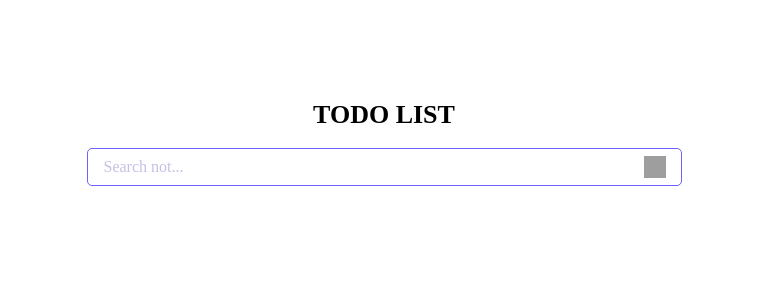
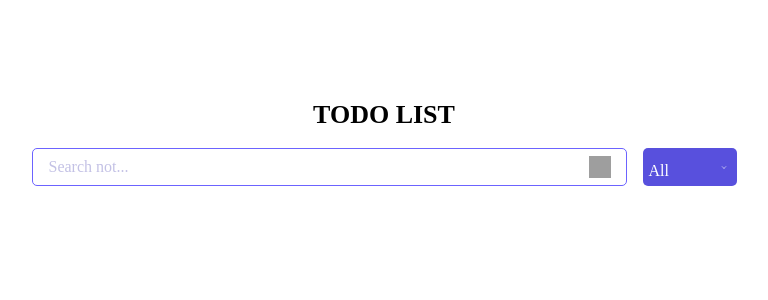
Before and after one commit to TatyanaFilippova/todo-list, a React (Create React App) app: page / in a window 1280 px wide. Shown: the top 300 px of the page, without its empty margins (256-1024 px from the left). Built offline with nearby package versions, Linux system fonts and the light colour scheme; grey boxes are pictures that could not be loaded.

Commit message:
TODO - реализовала компонент раскрывашки фильтра

```diff
--- a/src/App.tsx
+++ b/src/App.tsx
@@ -1,13 +1,19 @@
 import React from 'react';
-import {Wrapper, Title} from './AppStyled'
+import {Wrapper, Title, Shell} from './AppStyled'
 import Search from "./components/Search/Search";
+import SelectFilter from "./components/SelectFilter/SelectFilter";
+import SelectInputList from "./components/SelectFilter/SelectInputList/SelectInputList";
 
 
 function App() {
   return (
     <Wrapper >
         <Title>TODO LIST</Title>
-      <Search/>
+        <Shell>
+            <Search/>
+            <SelectFilter/>
+        </Shell>
+
     </Wrapper>
   );
 }
--- a/src/AppStyled.ts
+++ b/src/AppStyled.ts
@@ -13,3 +13,8 @@ export const Title = styled.div`
     margin-bottom: 18px;
     font-weight: 700;
 `
+
+export const Shell = styled.div`
+    display: flex;
+
+`
--- /dev/null
+++ b/src/components/SelectFilter/SelectFilter.tsx
@@ -0,0 +1,28 @@
+import { ButtonSelect, IconSelect, Wrapper } from "./styled";
+import iconSelect from "./assets/chevron-top.svg";
+import SelectInputList from "./SelectInputList/SelectInputList";
+import React, { useState } from "react";
+import { TitleList } from "./SelectInputList/styled";
+
+const SelectFilter = () => {
+  const [isOpen, setIsOpen] = useState(false);
+  const [isTitle, setIsTitle] = useState("All");
+  return (
+    <Wrapper>
+      <ButtonSelect onClick={() => setIsOpen(!isOpen)}>
+        {!isOpen && <TitleList isTitle={isTitle}>{isTitle}</TitleList>}
+        <IconSelect src={iconSelect} />
+      </ButtonSelect>
+      {isOpen && (
+        <SelectInputList
+          isActive={isOpen}
+          setIsActive={setIsOpen}
+          isTitle={isTitle}
+          setIsTitle={setIsTitle}
+        />
+      )}
+    </Wrapper>
+  );
+};
+
+export default SelectFilter;
--- /dev/null
+++ b/src/components/SelectFilter/SelectInputList/SelectInputList.tsx
@@ -0,0 +1,43 @@
+import { TitleList, Wrapper } from "./styled";
+
+interface SelectInputListProps {
+  isActive: boolean;
+  setIsActive: (isOpen: boolean) => void;
+
+  isTitle: string;
+  setIsTitle: (isTitle: string) => void;
+}
+
+const SelectInputList = ({
+  isActive,
+  setIsActive,
+  setIsTitle,
+}: SelectInputListProps) => {
+  return (
+    <Wrapper onClick={() => setIsActive(!isActive)}>
+      <TitleList
+        onClick={() => {
+          setIsTitle("All");
+        }}
+      >
+        All
+      </TitleList>
+      <TitleList
+        onClick={() => {
+          setIsTitle("Complete");
+        }}
+      >
+        Complete
+      </TitleList>
+      <TitleList
+        onClick={() => {
+          setIsTitle("Incomplete");
+        }}
+      >
+        Incomplete
+      </TitleList>
+    </Wrapper>
+  );
+};
+
+export default SelectInputList;
--- /dev/null
+++ b/src/components/SelectFilter/SelectInputList/styled.ts
@@ -0,0 +1,36 @@
+import styled from "styled-components";
+
+export const Wrapper = styled.div`
+  width: 94px;
+
+  background-color: white;
+  display: flex;
+  flex-direction: column;
+  overflow: hidden;
+  border: 1px solid #6c63ff;
+  border-radius: 5px;
+  position: absolute;
+  cursor: pointer;
+  right: 0;
+  top: 38px;
+`;
+
+interface isTitle {
+  isTitle?: string;
+}
+
+export const TitleList = styled.div<isTitle>`
+  font-size: 16px;
+
+  color: ${(props) => (props.isTitle ? "white" : "#6c63ff")};
+  padding-left: 6px;
+  padding-top: 8px;
+
+  &:last-child {
+    padding-bottom: 8px;
+  }
+
+  &:hover {
+    background-color: ${(props) => (props.isTitle ? "#5850dd" : "#b9b6f4")};
+  }
+`;
--- /dev/null
+++ b/src/components/SelectFilter/styled.ts
@@ -0,0 +1,25 @@
+import styled from "styled-components";
+
+export const ButtonSelect = styled.button`
+  width: 94px;
+  height: 38px;
+  border-radius: 5px;
+  background-color: #5850dd;
+  color: #f7f7f7;
+  font-size: 18px;
+  margin-left: 16px;
+  position: relative;
+  display: flex;
+
+  align-items: center;
+`;
+export const IconSelect = styled.img`
+  width: 6px;
+  height: 3px;
+  position: absolute;
+  right: 10px;
+`;
+
+export const Wrapper = styled.div`
+  position: relative;
+`;
```
Also changed, not shown: src/components/SelectFilter/assets/chevron-top.svg (added).
